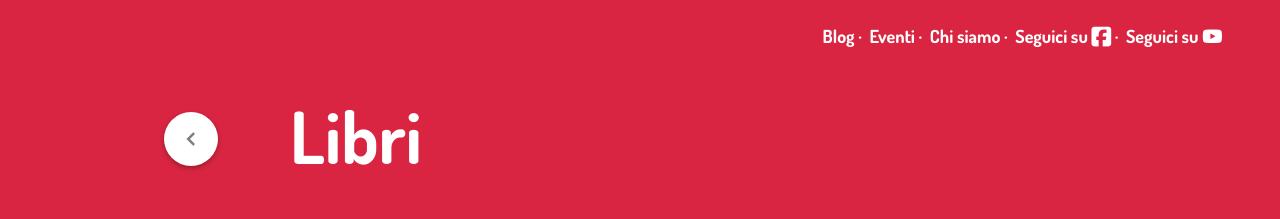
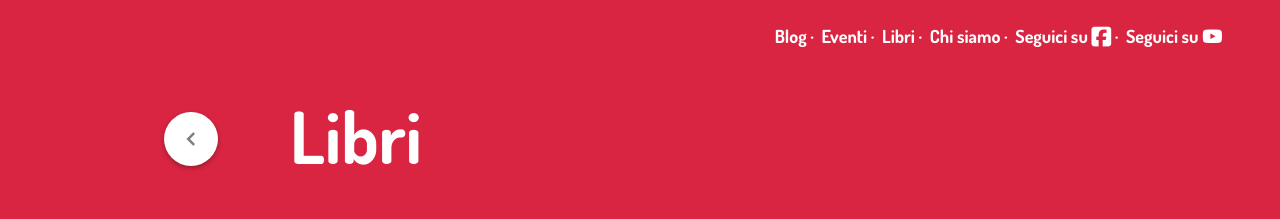
Before and after one commit to amatiperamare/amatiperamare.github.io, a Jekyll site: the page built from epoivolaronoipiatti.markdown, in a window 1280 px wide. Shown: the top 219 px of the page. Built offline with Jekyll 4.4.1, drawn with Linux system fonts in a browser that asks for light colours; nearby versions of some CDN libraries.

Commit message:
Updated Config

```diff
--- a/_config.yml
+++ b/_config.yml
@@ -43,6 +43,9 @@ navigation:
   - title: Eventi
     url: eventi
     show: true
+  - title: Libri
+    url: libri
+    show: true
   other:
   - title: Chi siamo
     show: true
```
